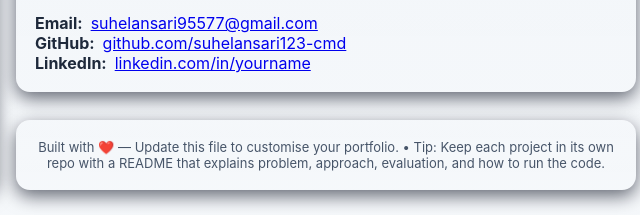
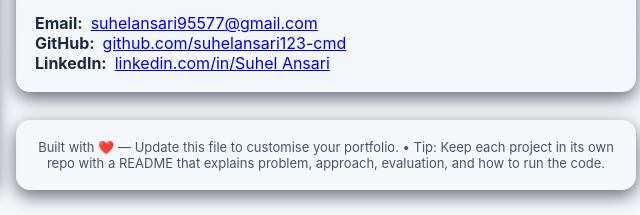
Before and after one commit to suhelansari123-cmd/suhelansari123-cmd.github.io, a plain HTML site: page index.html in a window 1280 px wide. Shown: the part 1106-1321 px from the top of the page, 504-1144 px from the left. Drawn offline with Linux system fonts and the light colour scheme.

Commit message:
Update index.html

```diff
--- a/index.html
+++ b/index.html
@@ -194,7 +194,7 @@
           <p class="muted">I'm open to internships and junior data scientist roles. The best way to reach me is by email or GitHub.</p>
           <div class="contact-line"><strong>Email:</strong> <div class="muted"><a href="mailto:suhelansari95577@gmail.com">suhelansari95577@gmail.com</a></div></div>
           <div class="contact-line"><strong>GitHub:</strong> <div class="muted"><a href="https://github.com/suhelansari123-cmd">github.com/suhelansari123-cmd</a></div></div>
-          <div class="contact-line"><strong>LinkedIn:</strong> <div class="muted"><a href="#">linkedin.com/in/yourname</a></div></div>
+          <div class="contact-line"><strong>LinkedIn:</strong> <div class="muted"><a href="#">linkedin.com/in/Suhel Ansari</a></div></div>
         </section>
 
         <footer class="card">
```
